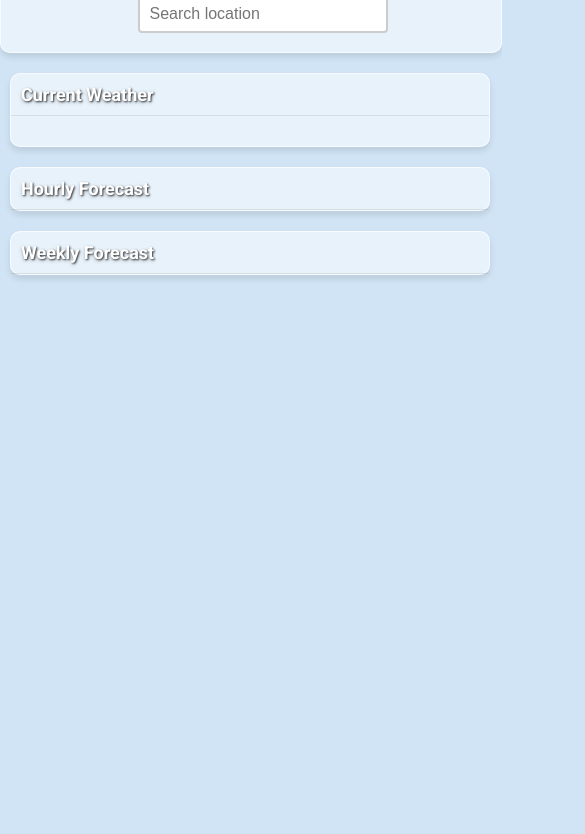
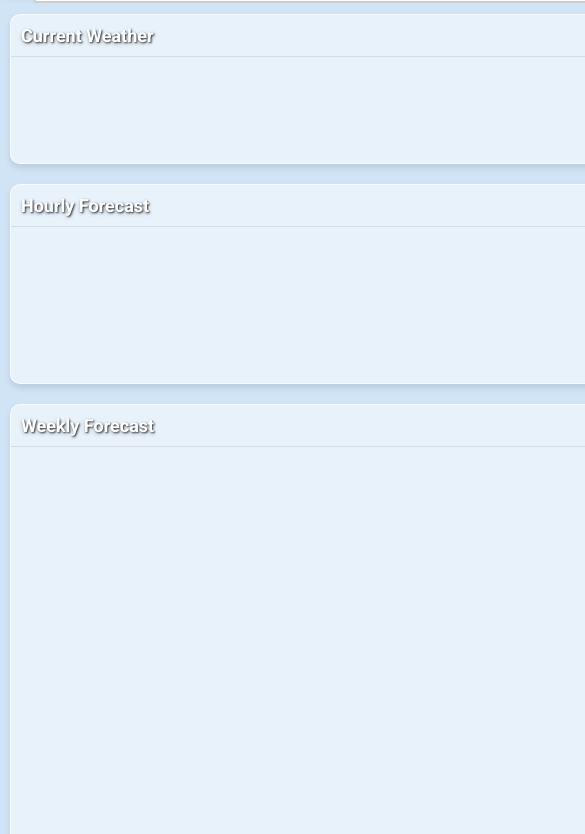
Before and after one commit to Van-Nice/weather-app-client, a plain HTML site: page index.html in a window 390 px wide. Shown: the part 106-940 px from the top of the page, 585 px wide, since content can reach past the window. Before the commit the page ends 844 px from the top, so only its background shows below. Drawn offline with Linux system fonts and the light colour scheme.

```diff
--- a/styles.css
+++ b/styles.css
@@ -10,8 +10,8 @@ body {
 /* Main section */
 .grid-main {
     display: grid;
-    grid-template-columns: [one] 1fr [two] 12fr [three] 1fr [four];
-    grid-template-rows: [one] 100px [two] 150px [three] 200ps [four] 1100px [five] 100px [six];
+    grid-template-columns: [one] 1fr [two] 8fr [three] 1fr [four];
+    grid-template-rows: [one] 100px [two] 150px [three] 200px [four] 1100px [five] 100px [six];
     grid-template-areas: '. nav .'
                          '. current .'
                          '. hourly .'
@@ -314,8 +314,7 @@ body {
 /* Phones */
 @media (max-width: 600px) {
     .grid-main {
-        /* grid-template-rows: [one] auto [two] auto [three] auto [four] auto [five] 100px [six]; */
-        grid-template-columns: [one] 1fr [two] minmax(200px, auto) [three] 1fr [four];
+        grid-template-columns: [one] .25fr [two] 12fr [three] .25fr [four];
     }
 
     .day-description {
@@ -341,41 +340,9 @@ body {
     }
 }
 
-/* Tablets */
-@media (max-width: 768px) {
-    .grid-main {
-        grid-template-columns: [one] 1fr [two] minmax(6fr, 80vw) [three] 1fr [four];
-    }
-    #search-form, #dropdown {
-        width: 300px;
-    }
-}
-
-/* desktops */
-@media (max-width: 992px) {
-    .grid-main {
-        grid-template-columns: [one] 1fr [two] minmax(500px, 80vw) [three] 1fr [four];
-    }
-
-    #search-form, #dropdown {
-        width: 250px;
-    }
-
-    .day-night {
-        display: none;
-    }
-
-}
-
-/* desktops */
-@media (min-width: 992px) {
-    .grid-main {
-        grid-template-columns: [one] 1fr [two] minmax(700px, 6fr) [three] 1fr [four];
-    }
-}
 
 /* Extra large devices */
-@media (min-width: 1201px) {
+@media (max-width: 1200px) {
     .grid-main {
         grid-template-columns: [one] 1fr [two] 1000px [three] 1fr [four];
     }
```
